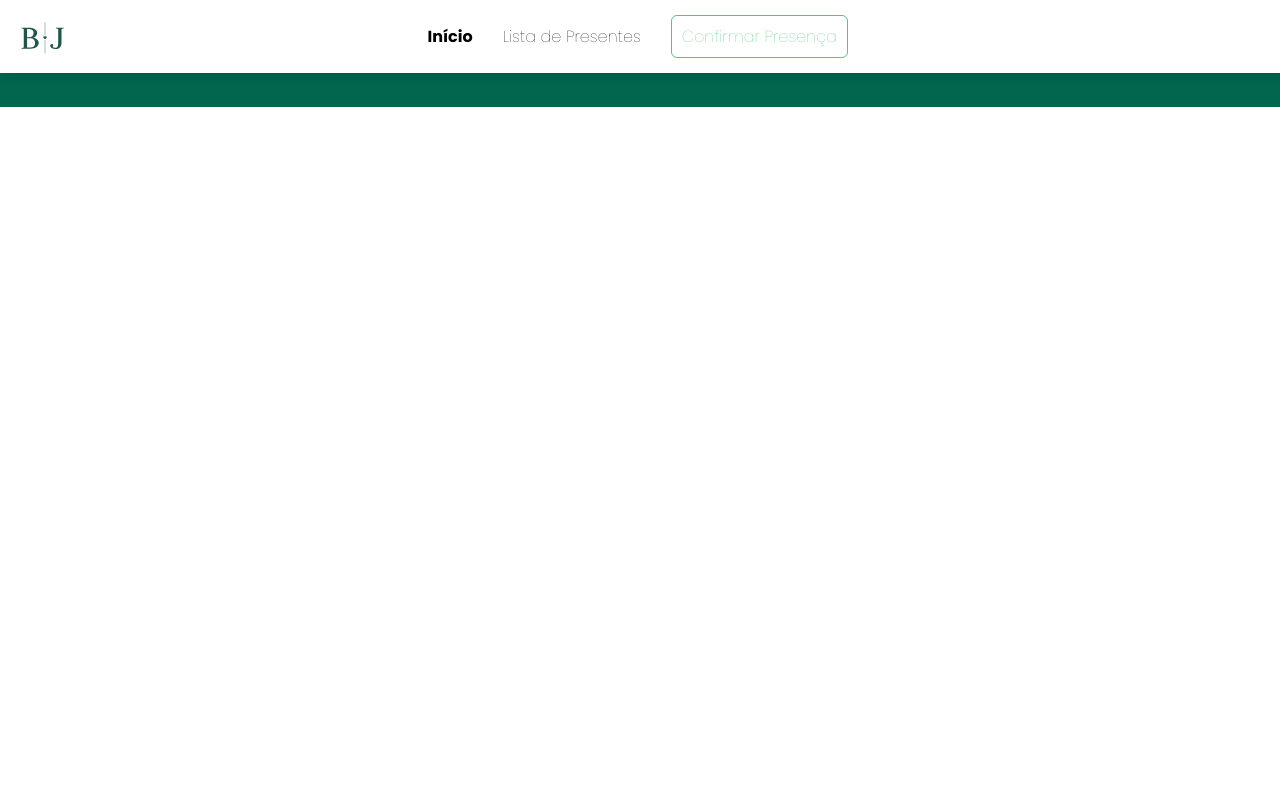
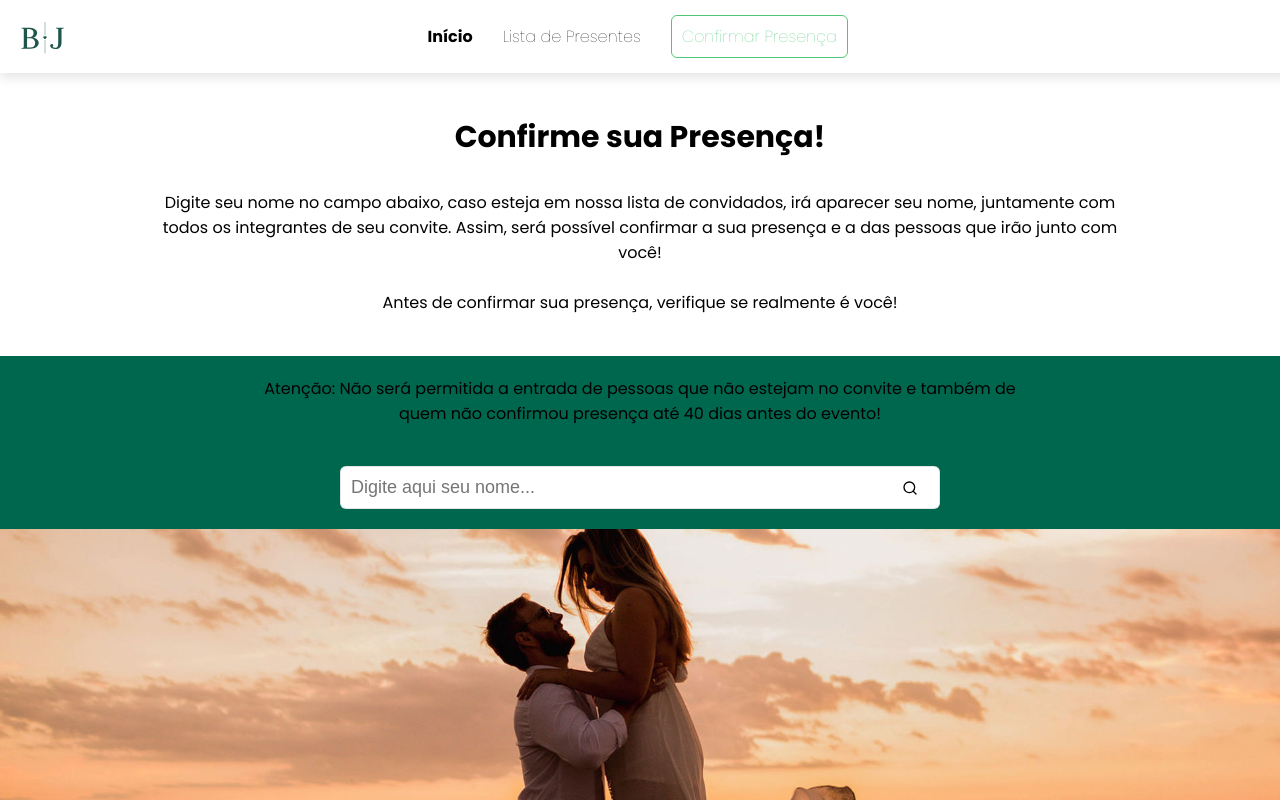
Before and after one commit to JonathasLopes/myWedding, a React (Create React App) app: page /confirm in a window 1280 px wide. Shown: the top 800 px of the page. Built offline with nearby package versions, Linux system fonts and the light colour scheme.

Commit message:
wip: confirm page added

```diff
--- a/src/components/Navbar/Navbar.css
+++ b/src/components/Navbar/Navbar.css
@@ -13,6 +13,11 @@
 
 .nav-link.active {
   font-weight: bold;
+}
+
+.nav-link.active.confirm-menu {
+  background-color: var(--color-green);
+  color: var(--color-white);
 }
 
 .confirm-menu {
--- /dev/null
+++ b/src/pages/Confirm/Confirm.css
@@ -0,0 +1,49 @@
+.container-confirm {
+    padding-top: 60px;
+}
+
+.container-invites {
+    background-color: var(--color-green-esmerald);
+    padding: 20px 0px;
+    display: flex;
+    align-items: center;
+    justify-content: center;
+    flex-direction: column;
+}
+
+.warn-confirm {
+    margin-bottom: 40px;
+    width: 800px;
+    text-align: center;
+}
+
+.container-input {
+    display: flex;
+    align-items: center;
+    justify-content: center;
+    position: relative;
+    width: 600px;
+}
+
+.container-input input {
+    border: 1px solid var(--color-background-title);
+    border-radius: 6px;
+    font-size: 18px;
+    padding: 10px;
+    width: 100%;
+}
+
+.container-input button {
+    border: none;
+    position: absolute;
+    right: 10px;
+    border-left: 0px;
+    background: none;
+    padding: 12px;
+    border-radius: 0px 6px 6px 0px;
+    display: flex;
+    align-items: center;
+    justify-content: center;
+    cursor: pointer;
+    font-size: 16px;
+}
--- a/src/pages/Confirm/Confirm.tsx
+++ b/src/pages/Confirm/Confirm.tsx
@@ -1,6 +1,33 @@
+import { FiSearch } from 'react-icons/fi';
+import './Confirm.css';
+import { useState } from 'react';
+
 function Confirm() {
-    return(
-        <div></div>
+    const [search, setSearch] = useState<string>("");
+
+    return (
+        <div className="container-confirm">
+            <div className='container-msg'>
+                <h3>Confirme sua Presença!</h3>
+                <p>
+                    Digite seu nome no campo abaixo, caso esteja em nossa lista de convidados,
+                    irá aparecer seu nome, juntamente com todos os integrantes de seu convite.
+                    Assim, será possível confirmar a sua presença e a das pessoas que irão junto com você!
+                    <br />
+                    <br />
+                    <span className='obs-confirm'>Antes de confirmar sua presença, verifique se realmente é você!</span>
+                </p>
+            </div>
+            <div className='container-invites'>
+                <span className='warn-confirm'>Atenção: Não será permitida a entrada de pessoas que não estejam no convite
+                    e também de quem não confirmou presença até 40 dias antes do evento!</span>
+                <div className='container-input'>
+                    <input placeholder='Digite aqui seu nome...' value={search} onChange={e => setSearch(e.target.value)} />
+                    <button type='button'><FiSearch /></button>
+                </div>
+            </div>
+            <div className='img-secondary'></div>
+        </div>
     )
 }
 
--- a/src/pages/Landing/LandingPage.css
+++ b/src/pages/Landing/LandingPage.css
@@ -124,21 +124,17 @@
     background: var(--color-white);
     transition: left 0.4s ease-in-out, background 0.4s ease-in-out;
     z-index: -1;
-  }
+}
 
-  .btn-gifts:hover {
+.btn-gifts:hover {
     color: var(--color-white);
-  }
+}
 
-  .btn-gifts:hover::before {
+.btn-gifts:hover::before {
     left: 0;
     background: var(--color-green);
-  }
+}
 
 .text-bible {
     font-style: italic;
 }
-
-.text-bible {
-
-}
```
